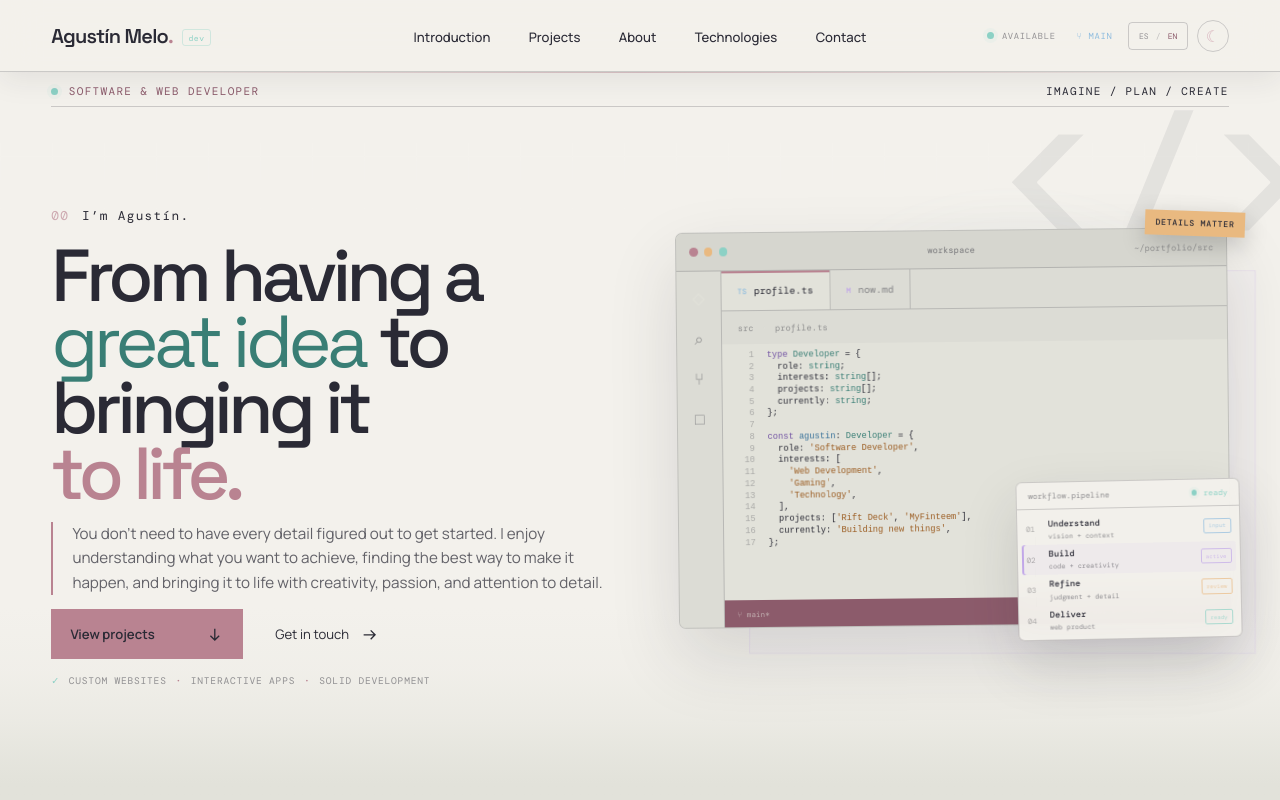
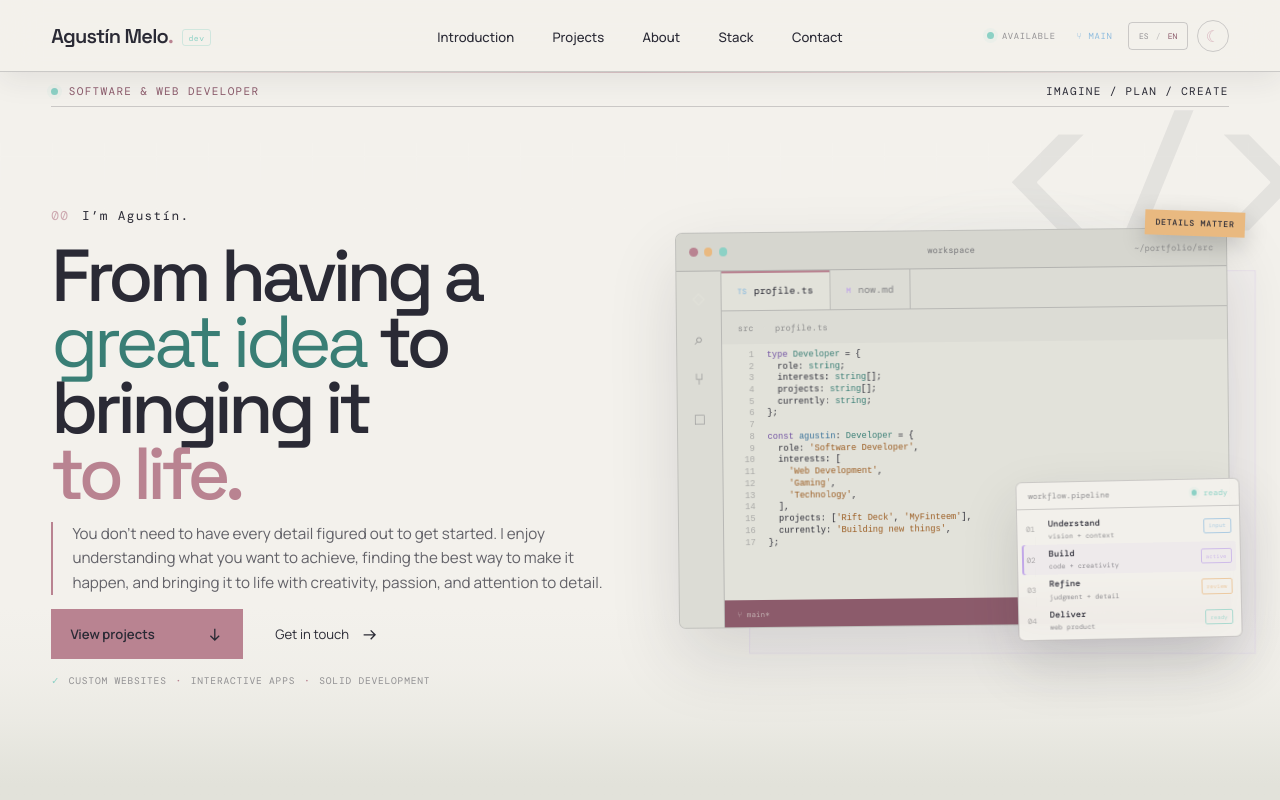
Before and after one commit to AgusstinMelo/portfolio-agustin, a React (Vite) app: page / in a window 1280 px wide. Shown: the top 800 px of the page. Built offline with nearby package versions, Linux system fonts and the light colour scheme; a web font is replaced by a local one.

Commit message:
cambio en titulo de header de "tecnologias" a "stack"

```diff
--- a/src/i18n/translations.ts
+++ b/src/i18n/translations.ts
@@ -3,7 +3,7 @@ export const translations = {
     'tech.introSolo': 'Cada proyecto tiene sus propias necesidades. Estas son algunas de las tecnologías que utilizo y dónde las aplico.',
     'meta.title': 'Agustín — Desarrollador de software', 'meta.description': 'Portfolio de Agustín, desarrollador de software orientado a crear productos digitales claros, funcionales y bien ejecutados.',
     'controls.language': 'Cambiar idioma', 'controls.theme.light': 'Activar modo claro', 'controls.theme.dark': 'Activar modo oscuro', 'nav.available': 'disponible',
-    'nav.presentation': 'Presentación', 'nav.projects': 'Proyectos', 'nav.about': 'Sobre mí', 'nav.technologies': 'Tecnologías', 'nav.process': 'Cómo trabajo', 'nav.contact': 'Contacto', 'nav.label': 'Navegación principal', 'nav.open': 'Abrir menú', 'nav.close': 'Cerrar menú', 'nav.home': 'Agustín, ir al inicio', 'nav.status': 'Estado del sitio',
+    'nav.presentation': 'Presentación', 'nav.projects': 'Proyectos', 'nav.about': 'Sobre mí', 'nav.technologies': 'Stack', 'nav.process': 'Cómo trabajo', 'nav.contact': 'Contacto', 'nav.label': 'Navegación principal', 'nav.open': 'Abrir menú', 'nav.close': 'Cerrar menú', 'nav.home': 'Agustín, ir al inicio', 'nav.status': 'Estado del sitio',
     'hero.role': 'Desarrollador de software y web', 'hero.flow': 'imaginar / planificar / crear', 'hero.hello': 'Soy Agustín.', 'hero.line1': 'De tener una', 'hero.idea': ' gran idea', 'hero.line2': 'a', 'hero.line3': 'hacerla realidad.', 'hero.description': 'No hace falta tener cada detalle resuelto para empezar. Me gusta entender qué quieres conseguir, encontrar la mejor forma de hacerlo posible y construirlo con creatividad, pasión y atención al detalle.', 'hero.projects': 'Ver proyectos', 'hero.contact': 'Contactar', 'hero.runtime': 'webs a medida', 'hero.ai': 'aplicaciones interactivas', 'hero.web': 'desarrollo sólido', 'hero.scroll': 'desplazar', 'hero.editorNote': 'los detalles importan',
     'editor.files': 'Archivos del editor', 'editor.status': 'Estado del editor', 'editor.capture': 'Captura real pendiente', 'editor.role': 'Desarrollador de software', 'editor.web': 'Desarrollo web', 'editor.gaming': 'Videojuegos', 'editor.technology': 'Tecnología', 'editor.current': 'Construyendo cosas nuevas', 'editor.line': 'Lín', 'editor.column': 'Col', 'editor.nowTitle': 'En este momento', 'editor.now1': 'Trabajando en nuevos proyectos digitales,', 'editor.now2': 'probando nuevas herramientas y', 'editor.now3': 'aprendiendo sobre la marcha.', 'editor.nowComment': 'una mejora más y lo termino...',
     'workflow.label': 'Flujo de trabajo', 'workflow.ready': 'listo', 'workflow.understand': 'Entender', 'workflow.context': 'visión + contexto', 'workflow.build': 'Construir', 'workflow.code': 'código + creatividad', 'workflow.refine': 'Refinar', 'workflow.detail': 'criterio + detalle', 'workflow.deliver': 'Entregar', 'workflow.product': 'producto web', 'workflow.input': 'entrada', 'workflow.active': 'activo', 'workflow.review': 'revisión', 'workflow.tools': 'stack',
@@ -21,7 +21,7 @@ export const translations = {
     'tech.introSolo': 'Every project has its own needs. Here are some of the technologies I use and where I put them into practice.',
     'meta.title': 'Agustín — Software Developer', 'meta.description': 'Agustín’s portfolio — a product-minded software developer building clear, functional, thoughtfully executed digital experiences.',
     'controls.language': 'Change language', 'controls.theme.light': 'Switch to light mode', 'controls.theme.dark': 'Switch to dark mode', 'nav.available': 'available',
-    'nav.presentation': 'Introduction', 'nav.projects': 'Projects', 'nav.about': 'About', 'nav.technologies': 'Technologies', 'nav.process': 'How I work', 'nav.contact': 'Contact', 'nav.label': 'Main navigation', 'nav.open': 'Open menu', 'nav.close': 'Close menu', 'nav.home': 'Agustín, back to top', 'nav.status': 'Site status',
+    'nav.presentation': 'Introduction', 'nav.projects': 'Projects', 'nav.about': 'About', 'nav.technologies': 'Stack', 'nav.process': 'How I work', 'nav.contact': 'Contact', 'nav.label': 'Main navigation', 'nav.open': 'Open menu', 'nav.close': 'Close menu', 'nav.home': 'Agustín, back to top', 'nav.status': 'Site status',
     'hero.role': 'Software & web developer', 'hero.flow': 'imagine / plan / create', 'hero.hello': 'I’m Agustín.', 'hero.line1': 'From having a', 'hero.idea': ' great idea', 'hero.line2': 'to bringing it', 'hero.line3': 'to life.', 'hero.description': "You don't need to have every detail figured out to get started. I enjoy understanding what you want to achieve, finding the best way to make it happen, and bringing it to life with creativity, passion, and attention to detail.", 'hero.projects': 'View projects', 'hero.contact': 'Get in touch', 'hero.runtime': 'custom websites', 'hero.ai': 'interactive apps', 'hero.web': 'solid development', 'hero.scroll': 'scroll', 'hero.editorNote': 'details matter',
     'editor.files': 'Editor files', 'editor.status': 'Editor status', 'editor.capture': 'Real screenshot pending', 'editor.role': 'Software Developer', 'editor.web': 'Web Development', 'editor.gaming': 'Gaming', 'editor.technology': 'Technology', 'editor.current': 'Building new things', 'editor.line': 'Ln', 'editor.column': 'Col', 'editor.nowTitle': 'Right now', 'editor.now1': 'Working on new digital projects,', 'editor.now2': 'exploring new tools and', 'editor.now3': 'learning as I go.', 'editor.nowComment': 'just one more tweak and I’m done...',
     'workflow.label': 'Work process', 'workflow.ready': 'ready', 'workflow.understand': 'Understand', 'workflow.context': 'vision + context', 'workflow.build': 'Build', 'workflow.code': 'code + creativity', 'workflow.refine': 'Refine', 'workflow.detail': 'judgment + detail', 'workflow.deliver': 'Deliver', 'workflow.product': 'web product', 'workflow.input': 'input', 'workflow.active': 'active', 'workflow.review': 'review', 'workflow.tools': 'stack',
```
